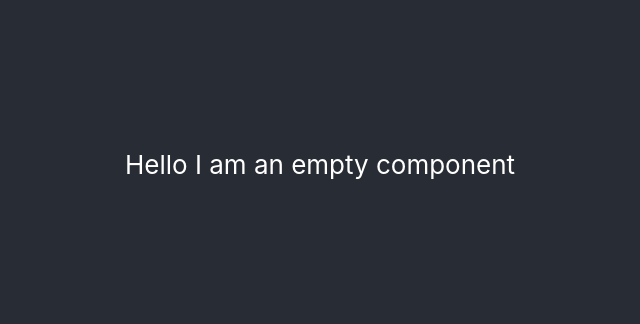
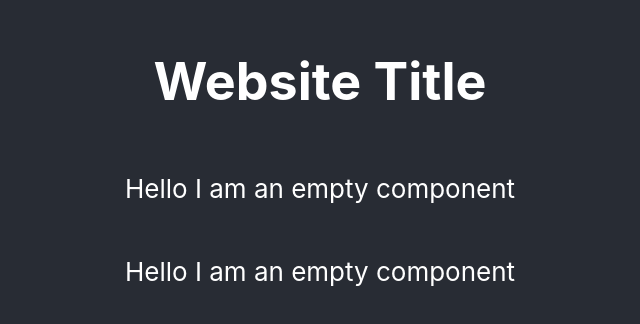
Before and after one commit to serena-ramley/nwhacks2020, a React (Create React App) app in the folder mp-report-card/: page / in a window 1280 px wide. Shown: the part 236-560 px from the top of the page, without its empty margins (320-960 px from the left). Built offline with nearby package versions, Linux system fonts and the light colour scheme.

Commit message:
Added states

```diff
--- a/mp-report-card/src/App.js
+++ b/mp-report-card/src/App.js
@@ -1,15 +1,31 @@
-import React from 'react';
+import React, {Component} from 'react';
 import './App.css';
 import BlankComponent from './BlankComponent';
 
-function App() {
+class App extends Component {
+  constructor() {
+    super()
+    this.state = {
+        data: [],
+        searchField: '',
+    }
+  }
+
+  onSearchChange = (event) => {
+    this.setState( {searchField: event.target.value})
+  }
+
+  render () {
       return (
       <div className="App">
         <header className="App-header">
+          <h1> Website Title</h1>
+          <BlankComponent />
           <BlankComponent />
         </header>
       </div>
-  );
+      )
+  }
 }
 
 export default App;
```
Lines whose indentation alone changed are shown as unchanged.
